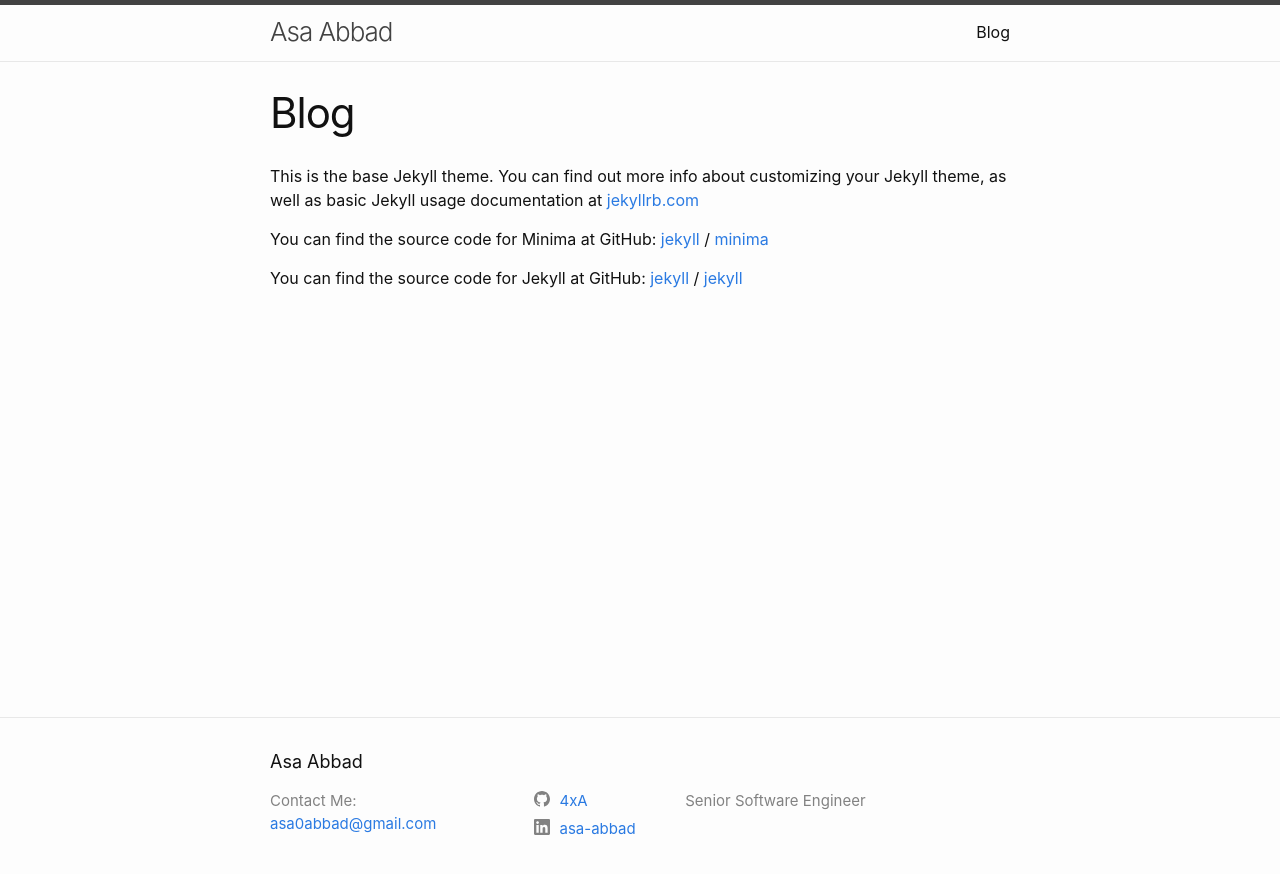
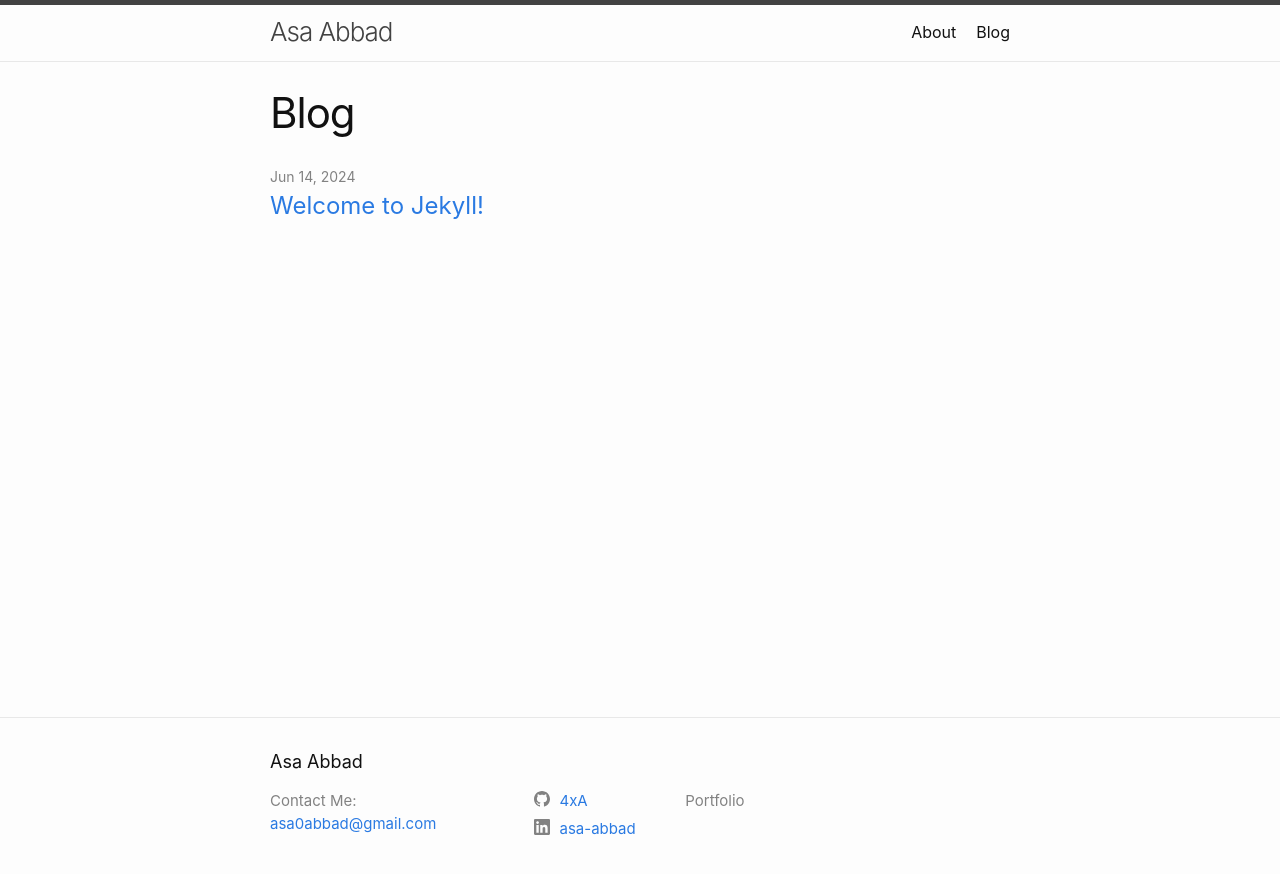
Before and after one commit to 4xA/4xa.github.io, a Jekyll site: the page built from blog.markdown, in a window 1280 px wide. Shown: the top 874 px of the page. Built offline with Jekyll 4.4.1, drawn with Linux system fonts in a browser that asks for light colours.

Commit message:
Setup block and cleanup styles

```diff
--- a/_config.yml
+++ b/_config.yml
@@ -21,7 +21,7 @@
 title: Asa Abbad
 email: asa0abbad@gmail.com
 description: >- # this means to ignore newlines until "baseurl:"
-  Senior Software Engineer
+  Portfolio
 baseurl: "" # the subpath of your site, e.g. /blog
 url: "" # the base hostname & protocol for your site, e.g. http://example.com
 github_username: 4xA
--- a/_includes/skills.html
+++ b/_includes/skills.html
@@ -1,6 +1,6 @@
 <div class="flex flex-wrap gap-x-2 gap-y-2 mb-8">
     {% for skill in site.data.skills %}
-    <p class="grow border border-sky-100 border-solid rounded-lg bg-sky-50 m-0 px-2 pb-1 pt-2 text-center text-xs font-semibold">
+    <p class="grow border border-gray-200 border-solid rounded-lg bg-gray-50 m-0 px-2 pb-1 pt-2 text-center text-xs font-semibold">
         {{ skill.name }} {{ skill.emoji }}
     </p>
     {% endfor %}
--- a/about.markdown
+++ b/about.markdown
@@ -1,18 +1,7 @@
 ---
 layout: page
-title: Blog
-permalink: /blog/
+title: About
+permalink: /about/
 ---
 
-This is the base Jekyll theme. You can find out more info about customizing your Jekyll theme, as well as basic Jekyll usage documentation at [jekyllrb.com](https://jekyllrb.com/)
-
-You can find the source code for Minima at GitHub:
-[jekyll][jekyll-organization] /
-[minima](https://github.com/jekyll/minima)
-
-You can find the source code for Jekyll at GitHub:
-[jekyll][jekyll-organization] /
-[jekyll](https://github.com/jekyll/jekyll)
-
-
-[jekyll-organization]: https://github.com/jekyll
+TBD
--- /dev/null
+++ b/blog.markdown
@@ -0,0 +1,25 @@
+---
+layout: page
+title: Blog
+permalink: /blog/
+---
+<div class="blog">
+    {%- if site.posts.size > 0 -%}
+        <ul class="post-list">
+          {%- for post in site.posts -%}
+          <li>
+            {%- assign date_format = site.minima.date_format | default: "%b %-d, %Y" -%}
+            <span class="post-meta">{{ post.date | date: date_format }}</span>
+            <h3>
+              <a class="post-link" href="{{ post.url | relative_url }}">
+                {{ post.title | escape }}
+              </a>
+            </h3>
+            {%- if site.show_excerpts -%}
+              {{ post.excerpt }}
+            {%- endif -%}
+          </li>
+          {%- endfor -%}
+        </ul>
+    {%- endif -%}
+</div>
```
Also changed, not shown: assets/tailwind.css.
